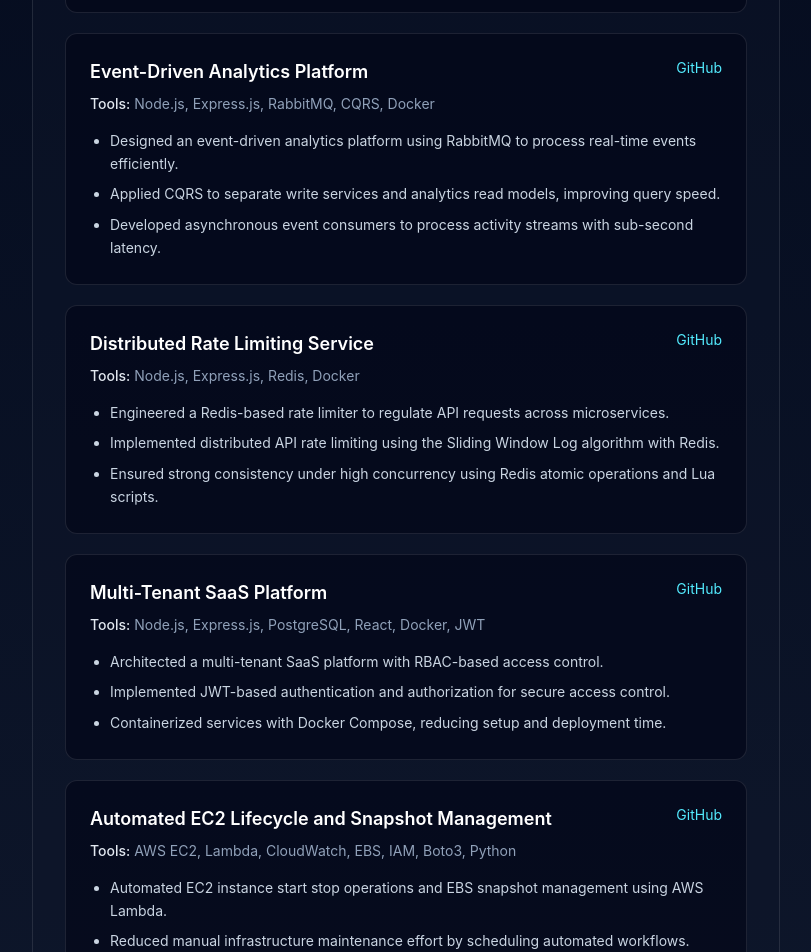
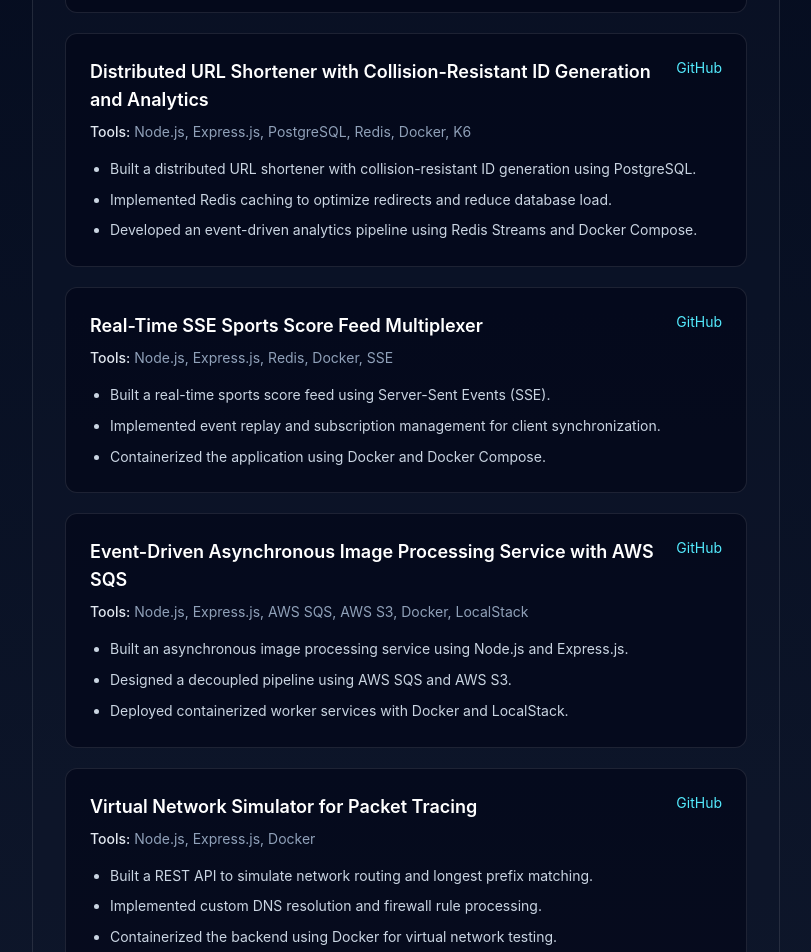
Before and after one commit to Rampeddireddi/Ram, a React (Vite) app: page / in a window 1280 px wide. Shown: the part 960-1912 px from the top of the page, without its empty margins (460-1271 px from the left). Built offline with nearby package versions, Linux system fonts and the light colour scheme.

Commit message:
updated projects section

```diff
--- a/src/data/portfolioData.js
+++ b/src/data/portfolioData.js
@@ -39,49 +39,51 @@ export const portfolioData = {
     "https://github.com/Rampeddireddi/Insightflow-Multi-Tenant-Analytics",
 },
 {
-      title: "Event-Driven Analytics Platform",
-      tools: "Node.js, Express.js, RabbitMQ, CQRS, Docker",
+  title: "Distributed URL Shortener with Collision-Resistant ID Generation and Analytics",
+  tools: "Node.js, Express.js, PostgreSQL, Redis, Docker, K6",
   points: [
-        "Designed an event-driven analytics platform using RabbitMQ to process real-time events efficiently.",
-        "Applied CQRS to separate write services and analytics read models, improving query speed.",
-        "Developed asynchronous event consumers to process activity streams with sub-second latency.",
+    "Built a distributed URL shortener with collision-resistant ID generation using PostgreSQL.",
+    "Implemented Redis caching to optimize redirects and reduce database load.",
+    "Developed an event-driven analytics pipeline using Redis Streams and Docker Compose.",
   ],
   github:
-        "https://github.com/Rampeddireddi/CQRS-and-Event-Driven-Analytics-System-with-a-Message-Broker",
+    "https://github.com/Rampeddireddi/URL-Shortener-with-Collision-Resistant-ID-Generation-and-Analytics",
 },
 {
-      title: "Distributed Rate Limiting Service",
-      tools: "Node.js, Express.js, Redis, Docker",
+  title: "Real-Time SSE Sports Score Feed Multiplexer",
+  tools: "Node.js, Express.js, Redis, Docker, SSE",
   points: [
-        "Engineered a Redis-based rate limiter to regulate API requests across microservices.",
-        "Implemented distributed API rate limiting using the Sliding Window Log algorithm with Redis.",
-        "Ensured strong consistency under high concurrency using Redis atomic operations and Lua scripts.",
+    "Built a real-time sports score feed using Server-Sent Events (SSE).",
+    "Implemented event replay and subscription management for client synchronization.",
+    "Containerized the application using Docker and Docker Compose.",
   ],
   github:
-        "https://github.com/Rampeddireddi/Distributed-Rate-Limiting-microservice-with-Redis",
+    "https://github.com/Rampeddireddi/Real-Time-SSE-Sports-Score-Feed-Multiplexer",
 },
 {
-      title: "Multi-Tenant SaaS Platform",
-      tools: "Node.js, Express.js, PostgreSQL, React, Docker, JWT",
+  title: "Event-Driven Asynchronous Image Processing Service with AWS SQS",
+  tools: "Node.js, Express.js, AWS SQS, AWS S3, Docker, LocalStack",
   points: [
-        "Architected a multi-tenant SaaS platform with RBAC-based access control.",
-        "Implemented JWT-based authentication and authorization for secure access control.",
-        "Containerized services with Docker Compose, reducing setup and deployment time.",
+    "Built an asynchronous image processing service using Node.js and Express.js.",
+    "Designed a decoupled pipeline using AWS SQS and AWS S3.",
+    "Deployed containerized worker services with Docker and LocalStack.",
   ],
   github:
-        "https://github.com/Rampeddireddi/Multi-Tenant-SAAS-Platform",
+    "https://github.com/Rampeddireddi/Event-Driven-Asynchronous-Image-Processing-Service-with-AWS-SQS",
 },
 {
-  title: "Automated EC2 Lifecycle and Snapshot Management",
-  tools: "AWS EC2, Lambda, CloudWatch, EBS, IAM, Boto3, Python",
+  title: "Virtual Network Simulator for Packet Tracing",
+  tools: "Node.js, Express.js, Docker",
   points: [
-    "Automated EC2 instance start stop operations and EBS snapshot management using AWS Lambda.",
-    "Reduced manual infrastructure maintenance effort by scheduling automated workflows.",
-    "Configured secure IAM roles and permissions for auditable cloud resource management.",
+    "Built a REST API to simulate network routing and longest prefix matching.",
+    "Implemented custom DNS resolution and firewall rule processing.",
+    "Containerized the backend using Docker for virtual network testing.",
   ],
   github:
-    "https://github.com/Rampeddireddi/Automated-EC2-Lifecycle-and-Snapshot-Management-using-AWS-Lambda-and-Boto3",
+    "https://github.com/Rampeddireddi/Packet-Tracer-Simulation",
 },
+
+
   ],
 
   experiences: [
```
Lines whose indentation alone changed are shown as unchanged.
